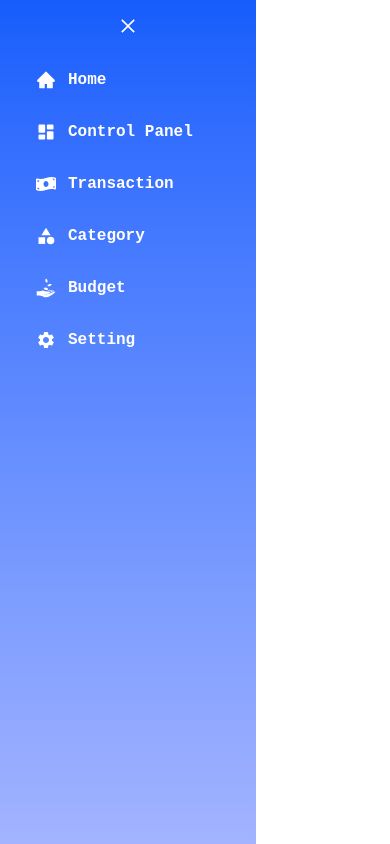
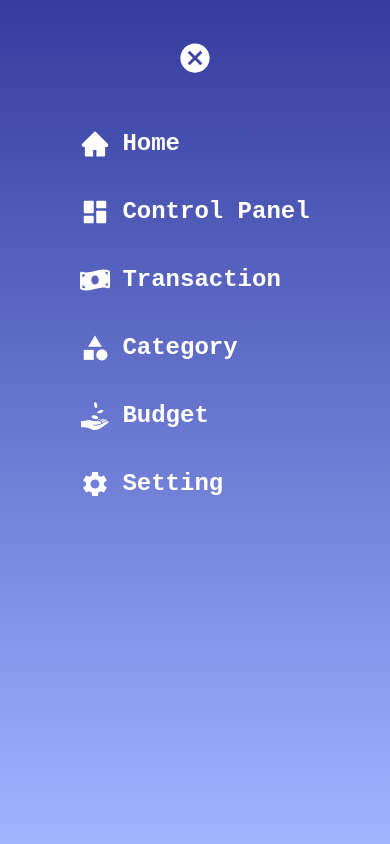
Before and after one commit to ngocdao-alt/FinTrack, a React (Vite) app: page /dashboard in a window 390 px wide. Built offline with nearby package versions, Linux system fonts and the light colour scheme; no server answers.

Commit message:
add dashboard route

```diff
--- a/src/App.jsx
+++ b/src/App.jsx
@@ -5,6 +5,7 @@ import LoginPage from './Pages/LoginPage'
 import LandingPage from './Pages/LandingPage'
 import Sidebar from './components/SideBarComponent'
 import { Routes, Route, useLocation } from 'react-router-dom'
+import DashboardPage from './pages/DashboardPage'
 
 function App() {
   const [count, setCount] = useState(0)
@@ -19,7 +20,7 @@ function App() {
         <Routes>
           <Route path="/" element={<LandingPage />} />
           <Route path="/login" element={<LoginPage />} />
-          {/* <Route path="/register" element={<RegisterPage />} /> */}
+          <Route path='dashboard' element={<DashboardPage/>}/>
         </Routes>
       </div>
     </div>
--- /dev/null
+++ b/src/Pages/DashboardPage.jsx
@@ -0,0 +1,12 @@
+import React from 'react'
+import Header from '../components/Header'
+
+const DashboardPage = () => {
+  return (
+    <div className='w-full min-h-screen'>
+      <Header/>
+    </div>
+  )
+}
+
+export default DashboardPage
--- a/src/Pages/LoginPage.jsx
+++ b/src/Pages/LoginPage.jsx
@@ -15,6 +15,7 @@ export default function Login() {
     const [password, setPassword] = useState("");
 
     useEffect(() => {
+
         console.log(auth);
 
     }, [dispatch, auth])
@@ -68,7 +69,7 @@ export default function Login() {
 
             {/* Phone illustration */}
             <img
-                src={phoneImg} // đổi path tới hình bạn lưu
+                src={phoneImg}
                 alt="Phone mockup"
                 className="
                     w-60 mt-4 select-none pointer-events-none self-center
--- /dev/null
+++ b/src/components/Header.jsx
@@ -0,0 +1,11 @@
+import React from 'react'
+
+const Header = () => {
+  return (
+    <div className='w-full'>
+
+    </div>
+  )
+}
+
+export default Header
--- a/src/components/SideBarComponent.jsx
+++ b/src/components/SideBarComponent.jsx
@@ -5,46 +5,44 @@ import { FaMoneyBillWave } from 'react-icons/fa'
 import { RiDashboardFill } from 'react-icons/ri'
 import { GiReceiveMoney } from 'react-icons/gi'
 import { Link } from 'react-router-dom'
+import { IoMdCloseCircle } from "react-icons/io";
+
+const navArr = [
+  { icon: <AiFillHome />, label: 'Home', path: '/' },
+  { icon: <RiDashboardFill />, label: 'Control Panel', path: '/dashboard' },
+  { icon: <FaMoneyBillWave />, label: 'Transaction', path: '/transactions' },
+  { icon: <MdCategory />, label: 'Category', path: '/categories' },
+  { icon: <GiReceiveMoney />, label: 'Budget', path: '/budget' },
+  { icon: <MdSettings />, label: 'Setting', path: '/settings' },
+]
 
 function SidebarComponent() {
   return (
-    <div className="w-64 h-screen bg-gradient-to-b from-blue-600 to-indigo-300 text-white px-6 py-4 flex flex-col">
+    <div className="w-full h-screen bg-gradient-to-b from-[#363B9D] to-indigo-300 text-white px-6 py-4 flex flex-col">
+
       {/* Nút Đóng */}
-      <div className="flex justify-center mb-6">
-        <AiOutlineClose className="cursor-pointer hover:text-red-300 text-xl sm:text-2xl md:text-3xl lg:text-3xl" />
+      <div className="w-fit my-5 self-center p-1 flex justify-center">
+        <IoMdCloseCircle  className="cursor-pointer hover:text-red-300 text-4xl text-white transition-colors duration-200" />
       </div>
 
       {/* Mục Menu SideBar */}
-      <ul className="flex flex-col gap-3 font-bold">
-        <li className="group flex items-center gap-3 cursor-pointer text-base sm:text-lg md:text-xl lg:text-2xl transition duration-200 hover:bg-white/10 rounded-md px-3 py-2">
-          <AiFillHome className="text-xl sm:text-2xl md:text-3xl lg:text-3xl transform transition group-hover:scale-110" />
-          <Link to="/" className="transform transition group-hover:scale-105">Home</Link>
-        </li>
-
-        <li className="group flex items-center gap-3 cursor-pointer text-base sm:text-lg md:text-xl lg:text-2xl transition duration-200 hover:bg-white/10 rounded-md px-3 py-2">
-          <RiDashboardFill className="text-xl sm:text-2xl md:text-3xl lg:text-3xl transform transition group-hover:scale-110" />
-          <Link to="/dashboard" className="transform transition group-hover:scale-105">Control Panel</Link>
-        </li>
-
-        <li className="group flex items-center gap-3 cursor-pointer text-base sm:text-lg md:text-xl lg:text-2xl transition duration-200 hover:bg-white/10 rounded-md px-3 py-2">
-          <FaMoneyBillWave className="text-xl sm:text-2xl md:text-3xl lg:text-3xl transform transition group-hover:scale-110" />
-          <Link to="/transactions" className="transform transition group-hover:scale-105">Transaction</Link>
-        </li>
-
-        <li className="group flex items-center gap-3 cursor-pointer text-base sm:text-lg md:text-xl lg:text-2xl transition duration-200 hover:bg-white/10 rounded-md px-3 py-2">
-          <MdCategory className="text-xl sm:text-2xl md:text-3xl lg:text-3xl transform transition group-hover:scale-110" />
-          <Link to="/categories" className="transform transition group-hover:scale-105">Category</Link>
-        </li>
-
-        <li className="group flex items-center gap-3 cursor-pointer text-base sm:text-lg md:text-xl lg:text-2xl transition duration-200 hover:bg-white/10 rounded-md px-3 py-2">
-          <GiReceiveMoney className="text-xl sm:text-2xl md:text-3xl lg:text-3xl transform transition group-hover:scale-110" />
-          <Link to="/budget" className="transform transition group-hover:scale-105">Budget</Link>
-        </li>
-
-        <li className="group flex items-center gap-3 cursor-pointer text-base sm:text-lg md:text-xl lg:text-2xl transition duration-200 hover:bg-white/10 rounded-md px-3 py-2">
-          <MdSettings className="text-xl sm:text-2xl md:text-3xl lg:text-3xl transform transition group-hover:scale-110" />
-          <Link to="/settings" className="transform transition group-hover:scale-105">Setting</Link>
-        </li>
+      <ul className="w-fit mx-auto my-5 flex flex-col gap-5 font-bold">
+        {navArr.map((item, index) => (
+          <li
+            key={index}
+            className="group flex items-center gap-3 cursor-pointer text-2xl md:text-xl lg:text-2xl transition duration-200 hover:bg-white/10 rounded-md px-3 py-2"
+          >
+            <span className="text-3xl md:text-3xl lg:text-3xl transform transition group-hover:scale-110">
+              {item.icon}
+            </span>
+            <Link
+              to={item.path}
+              className="transform transition group-hover:scale-105"
+            >
+              {item.label}
+            </Link>
+          </li>
+        ))}
       </ul>
     </div>
   )
```
Also changed, not shown: src/assets/img/logo.webp (added).
